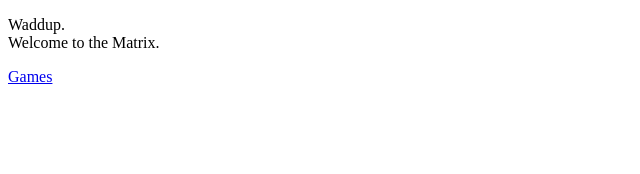
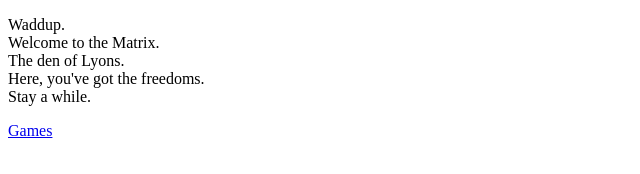
Before and after one commit to Andrew565/vesdii.github.io, a plain HTML site: page index.html in a window 1280 px wide. Shown: the whole page, without its empty margins (0-640 px from the left). Drawn offline with Linux system fonts and the light colour scheme.

Commit message:
Update homepage

```diff
--- a/index.html
+++ b/index.html
@@ -7,6 +7,9 @@
 	<p>
 	Waddup.<br>
 	Welcome to the Matrix.<br>
+	The den of Lyons.<br>
+	Here, you've got the freedoms.<br>
+	Stay a while.<br>
 	</p>
 
 	<p>
```
